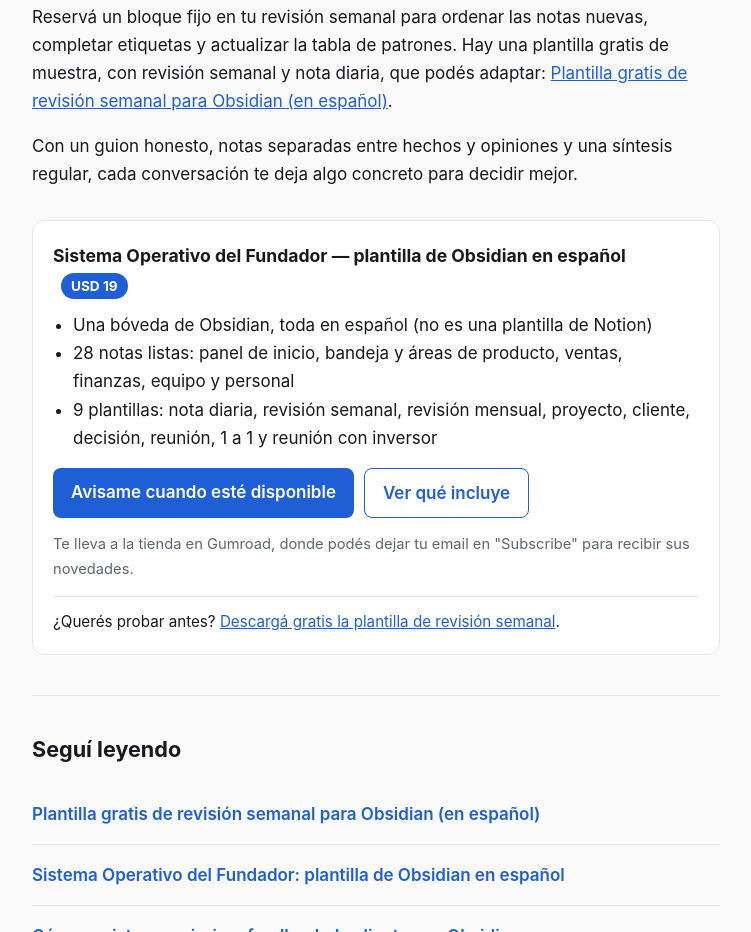
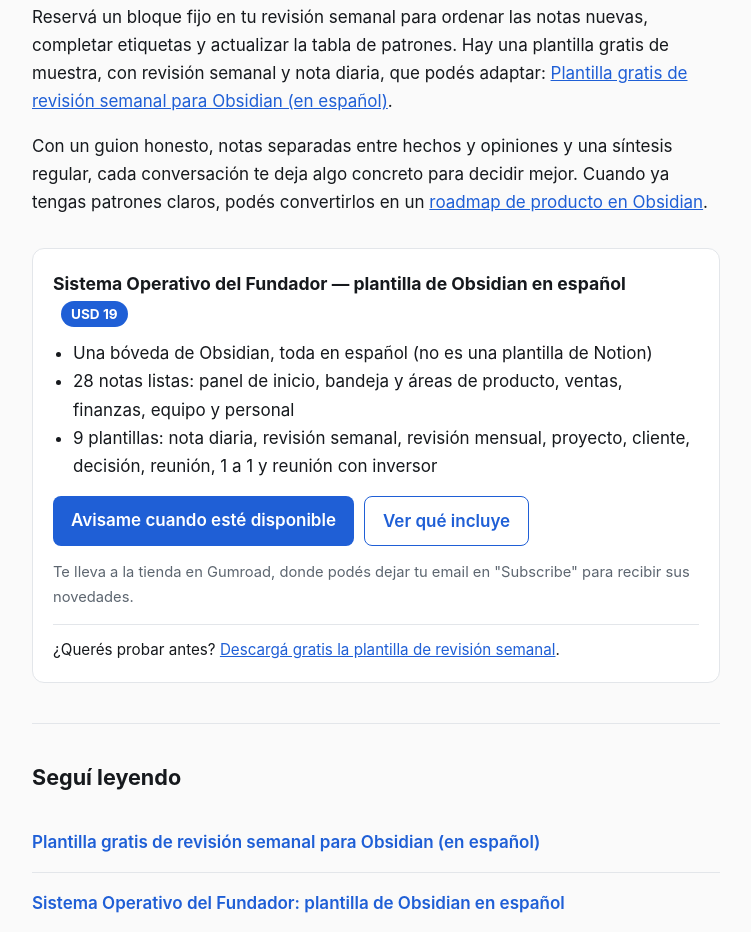
Before and after one commit to yabianskysempire/fundador, a plain HTML site: page articulos/entrevistas-con-clientes-customer-discovery.html in a window 1280 px wide. Shown: the part 5458-6390 px from the top of the page, without its empty margins (264-1015 px from the left). Drawn offline with Linux system fonts and the light colour scheme.

Commit message:
AURUM: update 2026-10-29-entrevistas-con-clientes-customer-discovery.md

```diff
--- a/articulos/entrevistas-con-clientes-customer-discovery.html
+++ b/articulos/entrevistas-con-clientes-customer-discovery.html
@@ -116,7 +116,7 @@ estado: sin sintetizar
 <ul><li><strong>Vender en medio de la entrevista.</strong> Cortás la honestidad de la otra persona.</li><li><strong>Entrevistar solo a amigos.</strong> Por cariño tienden a darte la razón.</li><li><strong>Confundir elogios con señales.</strong> «Qué buena idea» no es información. Lo que hizo la persona antes, sí.</li><li><strong>No revisar las notas.</strong> Si no sintetizás en la semana, las notas quedan archivadas sin usarse.</li></ul>
 <h2 id="un-habito-para-sostenerlo">Un hábito para sostenerlo</h2>
 <p>Reservá un bloque fijo en tu revisión semanal para ordenar las notas nuevas, completar etiquetas y actualizar la tabla de patrones. Hay una plantilla gratis de muestra, con revisión semanal y nota diaria, que podés adaptar: <a href="https://yabianskysempire.github.io/fundador/plantilla-revision-semanal-gratis.html">Plantilla gratis de revisión semanal para Obsidian (en español)</a>.</p>
-<p>Con un guion honesto, notas separadas entre hechos y opiniones y una síntesis regular, cada conversación te deja algo concreto para decidir mejor.</p>
+<p>Con un guion honesto, notas separadas entre hechos y opiniones y una síntesis regular, cada conversación te deja algo concreto para decidir mejor. Cuando ya tengas patrones claros, podés convertirlos en un <a href="https://yabianskysempire.github.io/fundador/articulos/roadmap-de-producto-en-obsidian.html">roadmap de producto en Obsidian</a>.</p>
 </article>
 <aside class="cta"><p class="cta-title">Sistema Operativo del Fundador — plantilla de Obsidian en español <span class="price">USD 19</span></p><ul class="cta-facts"><li>Una bóveda de Obsidian, toda en español (no es una plantilla de Notion)</li><li>28 notas listas: panel de inicio, bandeja y áreas de producto, ventas, finanzas, equipo y personal</li><li>9 plantillas: nota diaria, revisión semanal, revisión mensual, proyecto, cliente, decisión, reunión, 1 a 1 y reunión con inversor</li></ul><p class="cta-actions"><a class="button" href="https://yabiansky.gumroad.com/">Avisame cuando esté disponible</a><a class="button secondary" href="/fundador/sistema-operativo-fundador.html">Ver qué incluye</a></p><p class="muted cta-note">Te lleva a la tienda en Gumroad, donde podés dejar tu email en "Subscribe" para recibir sus novedades.</p><p class="cta-free">¿Querés probar antes? <a href="/fundador/plantilla-revision-semanal-gratis.html">Descargá gratis la plantilla de revisión semanal</a>.</p></aside>
 <nav class="related"><h2>Seguí leyendo</h2><ul class="posts"><li><a href="/fundador/plantilla-revision-semanal-gratis.html">Plantilla gratis de revisión semanal para Obsidian (en español)</a></li><li><a href="/fundador/sistema-operativo-fundador.html">Sistema Operativo del Fundador: plantilla de Obsidian en español</a></li><li><a href="/fundador/articulos/como-registrar-y-priorizar-feedback-de-clientes-en-obsidian.html">Cómo registrar y priorizar feedback de clientes en Obsidian</a></li><li><a href="/fundador/articulos/como-medir-el-churn-y-registrar-por-que-se-van-tus-clientes.html">Cómo medir el churn y registrar por qué se van tus clientes</a></li><li><a href="/fundador/articulos/validar-ideas-de-producto-en-obsidian.html">Cómo registrar y validar ideas de producto en Obsidian</a></li><li><a href="/fundador/articulos/registro-de-experimentos-de-crecimiento-en-obsidian.html">Registro de experimentos de crecimiento en Obsidian</a></li></ul></nav>
```
Also changed, not shown: .aurum-sources.json.
